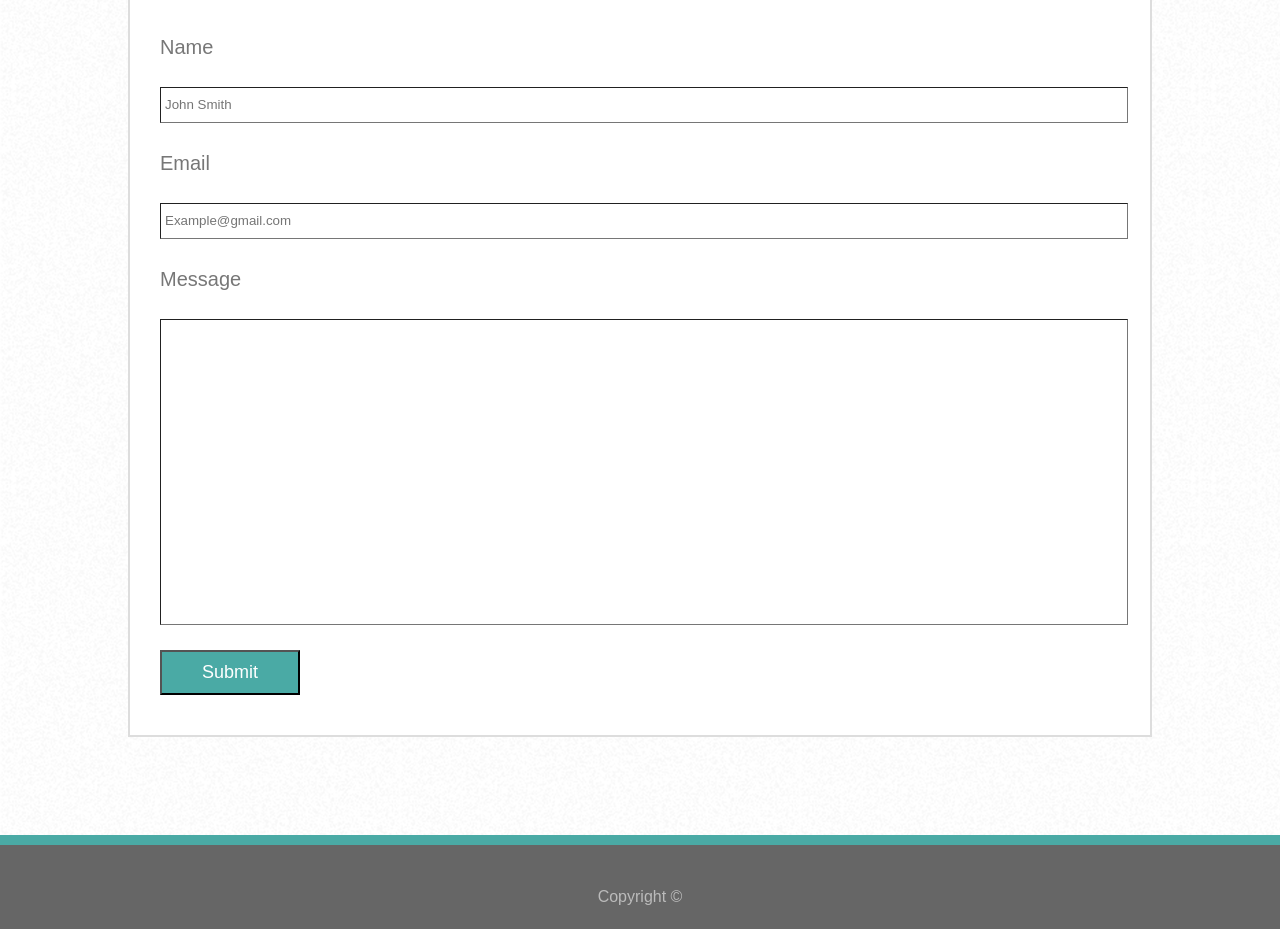
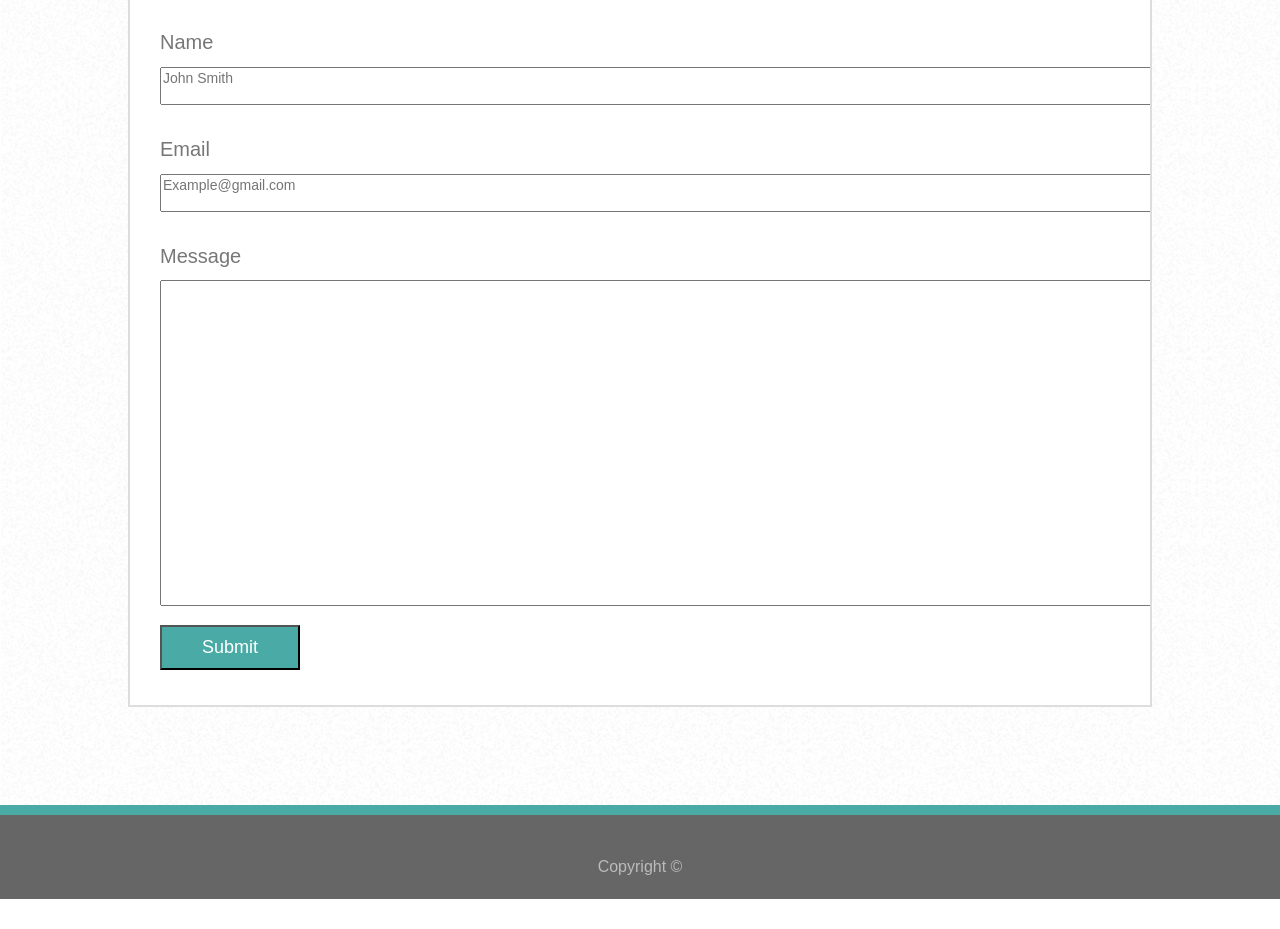
Before and after one commit to Deverson1107/01-Portfolio, a plain HTML site: page contact.html in a window 1280 px wide. Shown: the part 299-1228 px from the top of the page. After the commit the page ends 1198 px from the top, so only its background shows below. Drawn offline with Linux system fonts and the light colour scheme.

Commit message:
at home touch-ups 10/11

```diff
--- a/assets/css/style.css
+++ b/assets/css/style.css
@@ -4,10 +4,10 @@ html {
 }
 
 header {
-    background-color: white;
+    background-color: #ffffff;
     width: 100%;
     padding: 20px;
-    border-bottom: 2px solid #dddddd;
+    border-bottom: 2px solid #cccccc;
     height: 60px;
 }
 
@@ -83,15 +83,13 @@ footer {
 }
 
 .content {
-    background-color: white;
+    background-color: #ffffff;
     color: #777777;
     width: 960px;
     overflow: auto;
     border: 2px solid #dddddd;
     padding-left: 30px;
     padding-right: 30px;
-    padding-top: 5px;
-    padding-bottom: 5px;
     margin-top: 1in;
     margin-bottom: 2in;
     margin-left: auto;
@@ -118,16 +116,20 @@ footer {
 #project-text{
     position: absolute;
     background-color: #4aaaa5;
-    padding: 25px;
-    top: 80%;
+    font-family: 'Georgia', Times, 'Times New Roman', serif;
+    font-size:22px;
+    padding-top: 15px;
+    padding-bottom:15px;
+    top: 75%;
     left: 50%;
     transform: translate(-50%, -50%);
-    width: 250px;
+    width: 300px;
     text-align: center;
 }
 
 .contact-title {
     font-size: 20px;
+    margin-bottom: .5%;
 }
 
 button {
@@ -143,15 +145,11 @@ button {
 
 }
 
-input{
-    width: 100%;
-    height: 30px;
-    border-width: 1px;
-    padding: 2px;
-    padding-left: 4px;
+textarea {
+    font-family: 'Arial', 'Helvetica Neue', Helvetica, sans-serif;
+    font-size: 14px;
 }
 
-#message-box{
-    height: 300px;
-    margin-bottom: 25px;
+button {
+    margin-top: 1.5%;
 }
--- a/contact.html
+++ b/contact.html
@@ -25,15 +25,16 @@
         <h2 id="content-header">Contact</h2>
 
         <p class="contact-title">Name</p>
-        <input type="text" name="firstname" placeholder="John Smith">
+        <textarea placeholder="John Smith" cols="130"></textarea>
 
         <p class="contact-title">Email</p>
-        <input type="text" name="firstname" placeholder="Example@gmail.com">
+        <textarea placeholder="Example@gmail.com" cols="130"></textarea>
 
         <p class="contact-title">Message</p>
-        <input type="text" id="message-box" name="firstname">
+        <textarea cols="130" rows="20"></textarea>
 
         <button>Submit</button>
+
 
 
 
```
Also changed, not shown: index.html (+4 -3 lines), assets/images/coming-soon.jpg.
